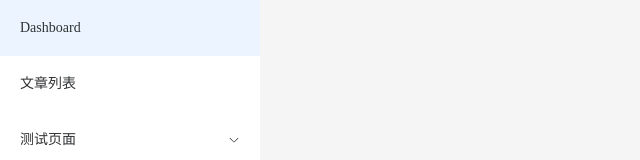
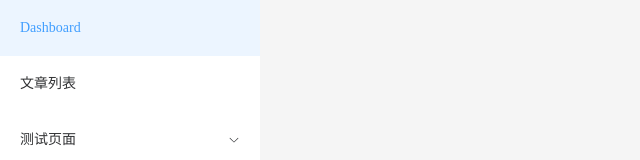
Before and after one commit to keno80/aio_admin_vite, a Vue app: page /dashboard in a window 1280 px wide. Shown: the top 160 px of the page, without its empty margins (0-640 px from the left). Built offline with nearby package versions, Linux system fonts and the light colour scheme.

Commit message:
fix: 侧边栏刷新后菜单不高亮的问题

```diff
--- a/src/components/Layout/Sidebar/sider.vue
+++ b/src/components/Layout/Sidebar/sider.vue
@@ -12,16 +12,17 @@ const props = defineProps({
 })
 
 const routes = props.routes
+const { children } = routes
 
 </script>
 
 <template>
-  <template v-if="routes.children.length <= 1">
+  <template v-if="children.length <= 1">
     <template v-if="routes.meta.hidden !== true">
-      <el-menu-item :index="props.routes.path">
-        <div :class="[routes.children.length !== 0 ? routes.children[0].meta.icon : routes.meta.icon]" px-2></div>
+      <el-menu-item :index="children[0].path">
+        <div :class="[children.length !== 0 ? children[0].meta.icon : routes.meta.icon]" px-2></div>
         <span v-show="!props.hideTitle" overflow-hidden>
-          {{ routes.children.length !== 0 ? routes.children[0].meta.title : routes.meta.title }}
+          {{ children.length !== 0 ? children[0].meta.title : routes.meta.title }}
         </span>
       </el-menu-item>
     </template>
```
